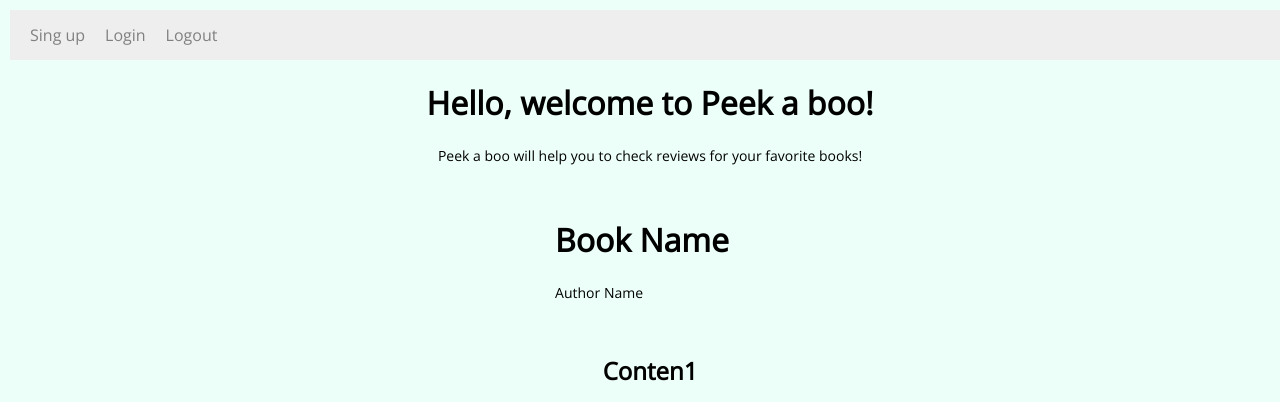
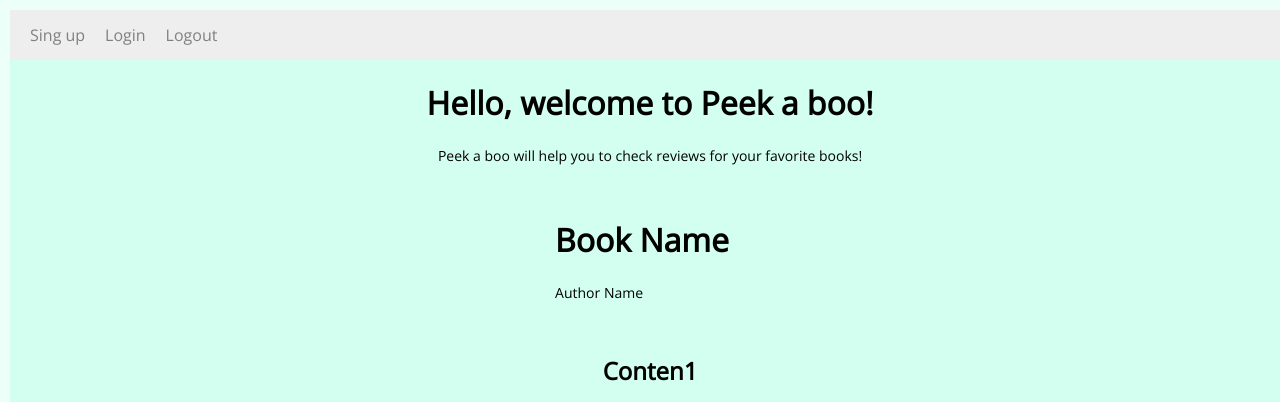
Before and after one commit to CarinaLR/Peek-a-boo, a Flask app: page / in a window 1280 px wide. Shown: the top 402 px of the page. Run offline with Flask 2, Linux system fonts and the light colour scheme.

Commit message:
move elements

```diff
--- a/static/css/style.css
+++ b/static/css/style.css
@@ -150,7 +150,7 @@ p {
 .container {
   height: 100%;
   width: 100%;
-  background-color: #ecfff9;
+  background-color: #d2fff0;
 }
 
 .gray {
--- a/templates/index.html
+++ b/templates/index.html
@@ -29,6 +29,11 @@
           <p id="single-story" class="column">
             Peek a boo will help you to check reviews for your favorite books!
           </p>
+          <!-- <div id="image-content">
+            <img
+              src="https://images.unsplash.com/photo-1569360457068-0e24f0d88117?ixlib=rb-1.2.1&ixid=eyJhcHBfaWQiOjEyMDd9&auto=format&fit=crop&w=976&q=80"
+            />
+          </div> -->
           <div id="single-author" class="column">
             <div id="single-book-detail" class="row">
               <div class="column mr1">
@@ -40,11 +45,6 @@
               <h2>Conten1</h2>
             </div>
             <hr />
-            <div id="image-content" class="column">
-              <img
-                src="https://images.unsplash.com/photo-1569360457068-0e24f0d88117?ixlib=rb-1.2.1&ixid=eyJhcHBfaWQiOjEyMDd9&auto=format&fit=crop&w=976&q=80"
-              />
-            </div>
           </div>
         </div>
       </div>
```
Also changed, not shown: 2 other files.
